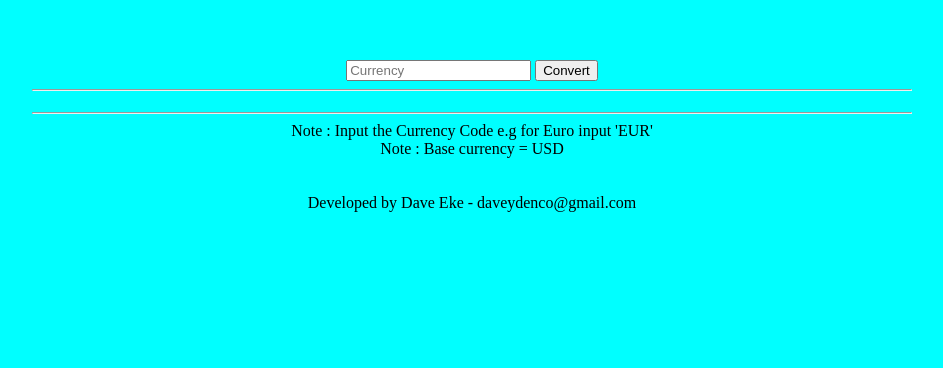
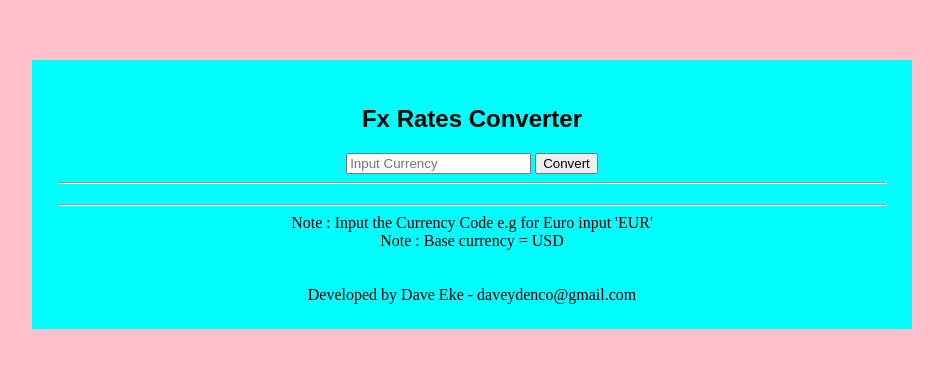
Before and after one commit to DaveyEke/DaveyEke.github.io, a plain HTML site: page index.html in a window 1280 px wide. Shown: the part 140-508 px from the top of the page, without its empty margins (168-1111 px from the left). Drawn offline with Linux system fonts and the light colour scheme.

Commit message:
Improved Fx

```diff
--- a/index.html
+++ b/index.html
@@ -5,8 +5,22 @@
             body{
                 margin: 200px;
                 text-align: center;
+                background-color:pink;
+
+            }
+
+            #div2{
                 background-color: aqua;
+                border: black;
+                padding: 25px;
+
+
             }
+
+           h2{
+               font-family: sans-serif;
+           }
+
         </style>
         <title>Currency Exchange</title>
 
@@ -44,15 +58,22 @@
         </head>
 
         <body>
+        <div id="div2">
+            <div id="div1">
+                <h2 id="heading">Fx Rates Converter</h2>
+            </div>
+
+
             <form>
-                <input id="currency" placeholder="Currency" type="text" >
+                <input id="currency" placeholder="Input Currency" type="text" >
                 <input type="submit" value="Convert">
             </form>
+
             <div id="result">
                 <hr>
-                <h1 id="res">
+                <h2 id="res">
 
-                </h1>
+                </h2>
                 <hr>
                 Note : Input the Currency Code e.g for Euro input 'EUR'
                 <br>
@@ -64,5 +85,6 @@
 
 
             </div>
+            </div>
         </body>
 </html>
```
